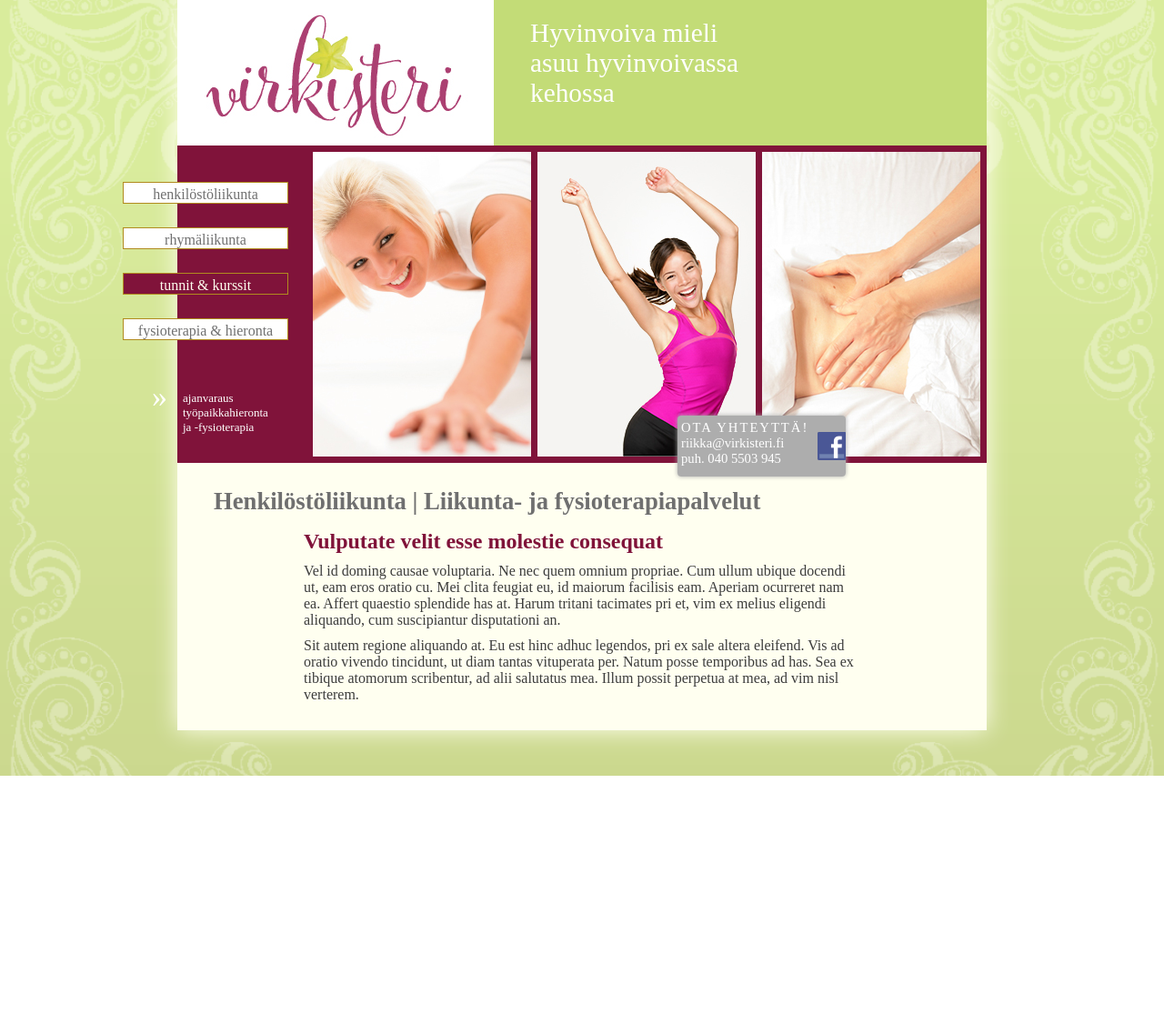
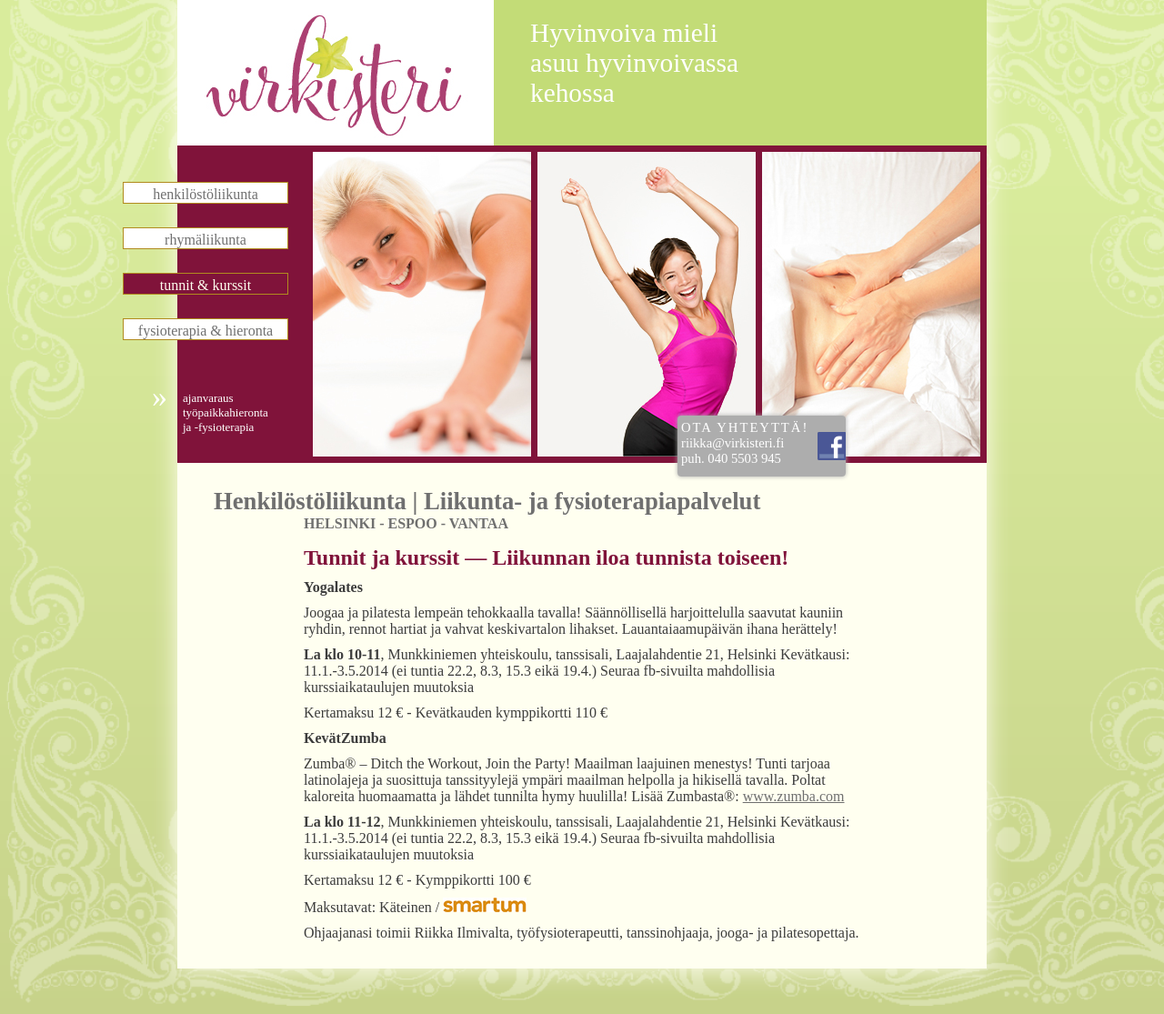
Before and after one commit to sdsykes-web/virkisteri, a Jekyll site: the page built from tunnit.md, in a window 1280 px wide. Shown: the whole page at 91% size. Built offline with Jekyll 4.4.1, drawn with Linux system fonts in a browser that asks for light colours; some web fonts are replaced; before the commit the page ends 900 px from its top, so only the background shows below that.

Commit message:
Adds tunnit page content

```diff
--- a/tunnit.md
+++ b/tunnit.md
@@ -3,7 +3,31 @@ layout: master
 menu3: lit
 ---
 ## Henkilöstöliikunta | Liikunta- ja fysioterapiapalvelut
-### Vulputate velit esse molestie consequat
-Vel id doming causae voluptaria. Ne nec quem omnium propriae. Cum ullum ubique docendi ut, eam eros oratio cu. Mei clita feugiat eu, id maiorum facilisis eam. Aperiam ocurreret nam ea. Affert quaestio splendide has at. Harum tritani tacimates pri et, vim ex melius eligendi aliquando, cum suscipiantur disputationi an.
+##### HELSINKI - ESPOO - VANTAA
+### Tunnit ja kurssit &mdash; Liikunnan iloa tunnista toiseen!
 
-Sit autem regione aliquando at. Eu est hinc adhuc legendos, pri ex sale altera eleifend. Vis ad oratio vivendo tincidunt, ut diam tantas vituperata per. Natum posse temporibus ad has. Sea ex tibique atomorum scribentur, ad alii salutatus mea. Illum possit perpetua at mea, ad vim nisl verterem.
+###### Yogalates
+
+Joogaa ja pilatesta lempeän tehokkaalla tavalla! Säännöllisellä harjoittelulla saavutat kauniin ryhdin, rennot hartiat ja vahvat keskivartalon lihakset. Lauantaiaamupäivän ihana herättely!
+
+**La klo 10-11**, Munkkiniemen yhteis­­­koulu, tanssisali, Laajalahdentie 21, Helsinki
+Kevätkausi: 11.1.-3.5.2014 (ei tuntia 22.2, 8.3, 15.3 eikä 19.4.)
+Seuraa fb-sivuilta mahdollisia kurssiaikataulujen muutoksia
+
+Kertamaksu 12 € - Kevätkauden kymppikortti 110 €
+
+
+###### KevätZumba
+
+Zumba® – Ditch the Workout, Join the Party!
+Maailman laajuinen menestys! Tunti tarjoaa latinolajeja ja suosittuja tanssityylejä ympäri maailman helpolla ja hikisellä tavalla. Poltat kaloreita huomaamatta ja lähdet tunnilta hymy huulilla! Lisää Zumbasta®: [www.zumba.com](http://www.zumba.com)
+
+**La klo 11-12**, Munkkiniemen yhteis­­­koulu, tanssisali, Laajalahdentie 21, Helsinki
+Kevätkausi: 11.1.-3.5.2014 (ei tuntia 22.2, 8.3, 15.3 eikä 19.4.)
+Seuraa fb-sivuilta mahdollisia kurssiaikataulujen muutoksia
+
+Kertamaksu 12 € - Kymppikortti 100 €
+
+Maksutavat: Käteinen / ![smartum](images/smartum_logo.png?)
+
+Ohjaajanasi toimii Riikka Ilmivalta, työfysioterapeutti, tanssinohjaaja, jooga- ja pilates­opettaja.
```
Also changed, not shown: images/smartum_logo.png (added).
